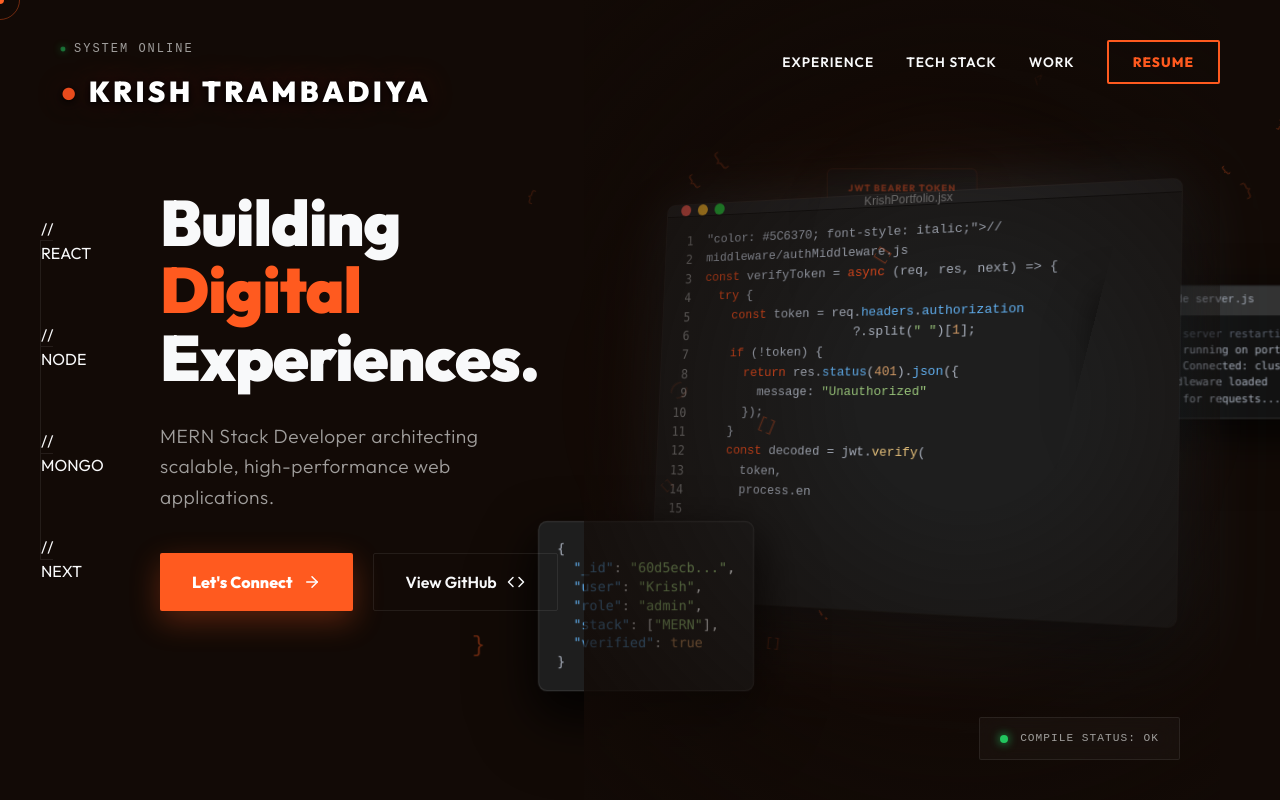
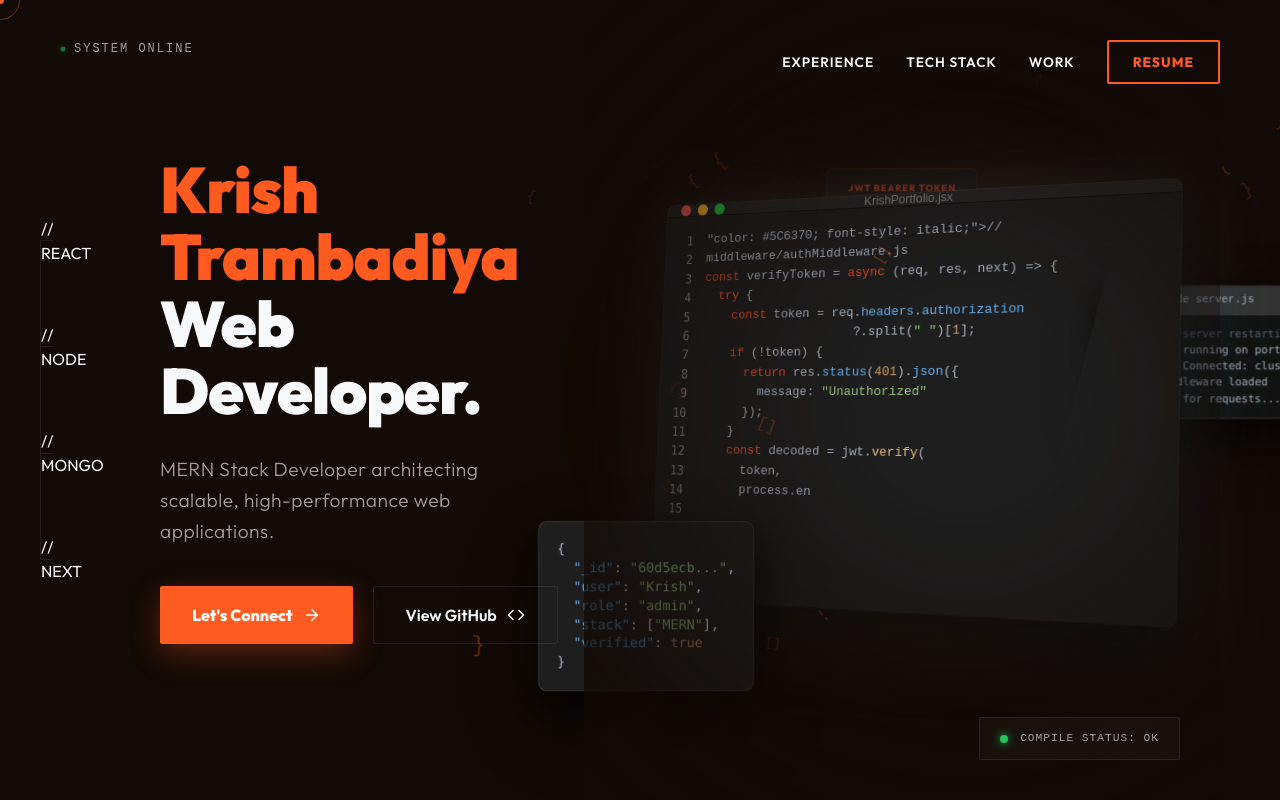
Before and after one commit to krish-patel-33/Portfolio, a React (Vite) app: page / in a window 1280 px wide. Shown: the top 800 px of the page. Built offline with nearby package versions, Linux system fonts and the light colour scheme.

Commit message:
changed hte homepage and button scroll.

```diff
--- a/src/components/scene/HeroHeadline.jsx
+++ b/src/components/scene/HeroHeadline.jsx
@@ -12,9 +12,8 @@ const HeroHeadline = () => {
   return (
     <div style={containerStyle}>
       <h1 style={headlineStyle}>
-        <div style={getStaggerStyle(loaded, 0)}>Building</div>
-        <div style={{ ...getStaggerStyle(loaded, 1), color: 'var(--accent-orange)' }}>Digital</div>
-        <div style={getStaggerStyle(loaded, 2)}>Experiences.</div>
+        <div style={{ ...getStaggerStyle(loaded, 0), color: 'var(--accent-orange)' }}>Krish Trambadiya</div>
+        <div style={getStaggerStyle(loaded, 1)}>Web Developer.</div>
       </h1>
 
       <p style={{...subtextStyle, ...getStaggerStyle(loaded, 3)}}>
--- a/src/components/sections/Contact.jsx
+++ b/src/components/sections/Contact.jsx
@@ -57,7 +57,7 @@ const Contact = () => {
   };
 
   return (
-    <section style={s_section}>
+    <section style={s_section} id="contact">
       {/* Background Ambience */}
       <div style={s_bgDots} />
       <div style={s_bgGlowLeft} />
@@ -87,7 +87,6 @@ const Contact = () => {
             </div>
 
             <motion.p
-              id="contact"
               initial={{ opacity: 0, y: 20 }} whileInView={{ opacity: 1, y: 0 }} viewport={{ once:true }} transition={{ delay: 0.2 }}
               style={s_subtext}
             >
--- a/src/components/sections/Navigation.jsx
+++ b/src/components/sections/Navigation.jsx
@@ -1,21 +1,29 @@
 import React from 'react';
 
 const Navigation = () => {
+  const handleNavClick = (event, targetId) => {
+    event.preventDefault();
+    const section = document.getElementById(targetId);
+    if (!section) return;
+    section.scrollIntoView({ behavior: 'smooth', block: 'start' });
+    window.history.replaceState(null, '', `#${targetId}`);
+  };
+
   return (
     <nav style={navStyle}>
       <div style={brandContainerStyle}>
         <div style={badgeStyle}>
           <span style={dotStyle}></span> SYSTEM ONLINE
         </div>
-        <h1 style={brandStyle}>
+        {/* <h1 style={brandStyle}>
           <span style={{ color: '#E84C1E', marginRight: '8px' }}>●</span>
           KRISH TRAMBADIYA
-        </h1>
+        </h1> */}
       </div>
       <div style={linksContainerStyle}>
-        <a href="#experience" className="nav-link" style={linkStyle}>EXPERIENCE</a>
-        <a href="#metrics" className="nav-link" style={linkStyle}>TECH STACK</a>
-        <a href="#work" className="nav-link" style={linkStyle}>WORK</a>
+        <a href="#experience" className="nav-link" style={linkStyle} onClick={(event) => handleNavClick(event, 'experience')}>EXPERIENCE</a>
+        <a href="#metrics" className="nav-link" style={linkStyle} onClick={(event) => handleNavClick(event, 'metrics')}>TECH STACK</a>
+        <a href="#work" className="nav-link" style={linkStyle} onClick={(event) => handleNavClick(event, 'work')}>WORK</a>
         <a href="/Resume_Krish_Trambadiya.pdf" className="nav-resume" download target="_blank" rel="noreferrer" style={resumeButtonStyle}>RESUME</a>
       </div>
     </nav>
--- a/src/index.css
+++ b/src/index.css
@@ -16,6 +16,10 @@
   --syntax-string: #CE9178;
   --syntax-attr: #9CDCFE;
   --syntax-text: #D4D4D4;
+}
+
+html {
+  scroll-behavior: smooth;
 }
 
 * {
```
